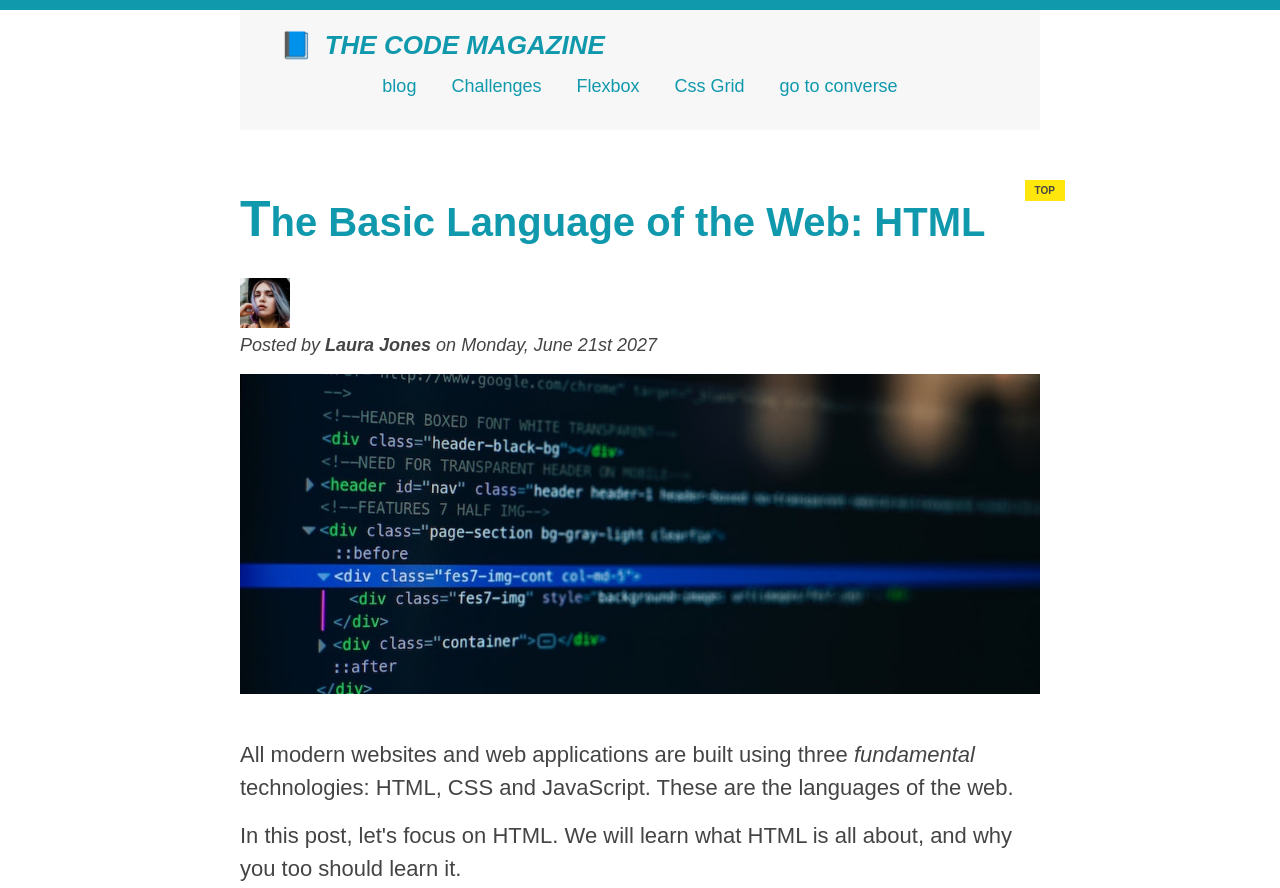
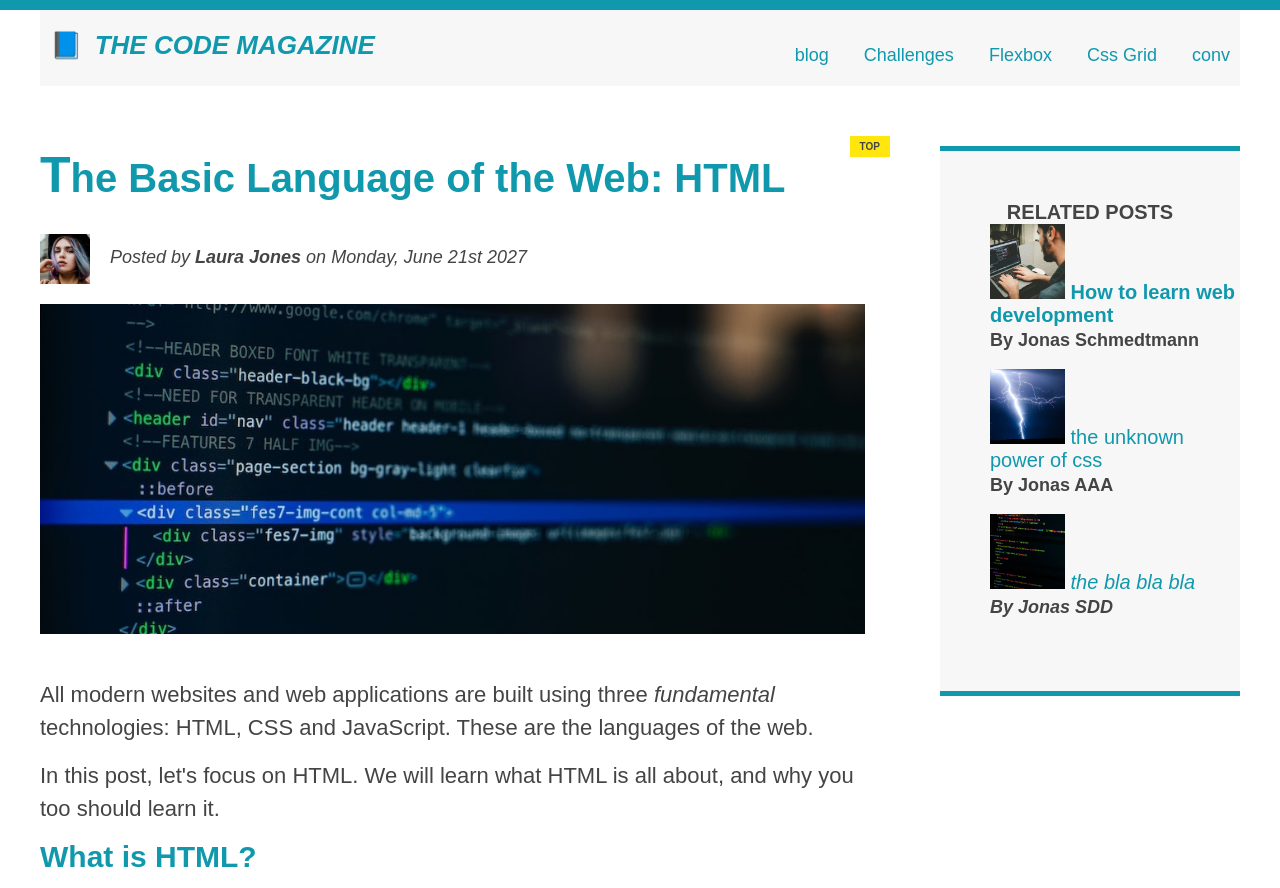
Before and after one commit to coderNet2021/html-proj2Layouts, a plain HTML site: page index.html in a window 1280 px wide. Shown: the top 888 px of the page. Drawn offline with Linux system fonts and the light colour scheme.

Commit message:
[LFZ] using floats and clear to make a layout , old way : floats

```diff
--- a/index.html
+++ b/index.html
@@ -9,14 +9,14 @@
   </head>
   <body>
     <div class="container">
-      <header class="main-header">
+      <header class="main-header clearfix">
         <h1>📘 The Code Magazine</h1>
         <nav>
           <a href="blog.html">blog</a>
           <a href="#">Challenges</a>
           <a href="#">Flexbox</a>
           <a href="#">Css Grid</a>
-          <a href="converse.html">go to converse</a>
+          <a href="converse.html">conv</a>
         </nav>
       </header>
       <article>
@@ -27,8 +27,9 @@
             alt="head shot of lara jones"
             width="50"
             height="50"
+            class="author-img"
           />
-          <p id="author">
+          <p id="author" class="author">
             Posted by <strong> Laura Jones</strong> on Monday, June 21st 2027
           </p>
           <img
--- a/style.css
+++ b/style.css
@@ -71,7 +71,7 @@ nav a:link:last-child {
   right: 50px;
 }
 .container {
-  width: 800px;
+  width: 1200px;
   /* margin-left: auto;
   margin-right: auto; */
   margin: 0 auto;
@@ -99,9 +99,9 @@ nav a:link:last-child {
 }
 .main-header {
   background-color: #f7f7f7;
-  padding: 20px 40px;
+  padding: 20px 10px;
   margin-bottom: 60px;
-  height: 80px;
+  /* height: 80px; */
 }
 .post-img {
   width: 100%;
@@ -183,3 +183,37 @@ a:active {
 .post-header {
   margin-bottom: 40px;
 }
+
+/* FLOATS */
+.author {
+  /* padding-left: 80px; */
+  margin-top: 10px;
+  margin-left: 20px;
+  float: left;
+}
+.author-img {
+  float: left;
+  margin-bottom: 20px;
+}
+h1 {
+  float: left;
+}
+nav {
+  float: right;
+}
+.clearfix::after {
+  clear: both;
+  content: "";
+  display: block;
+}
+article {
+  width: 825px;
+  float: left;
+}
+aside {
+  width: 300px;
+  float: right;
+}
+footer {
+  clear: both;
+}
```
